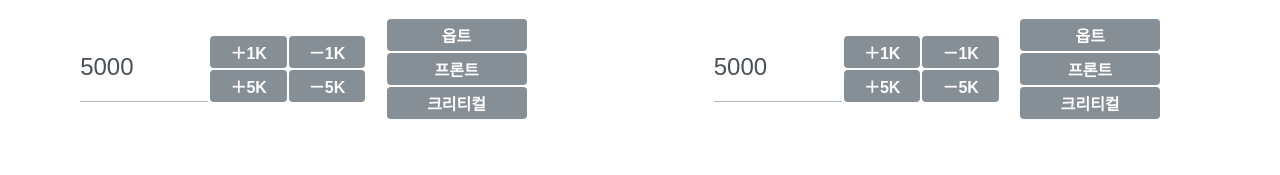
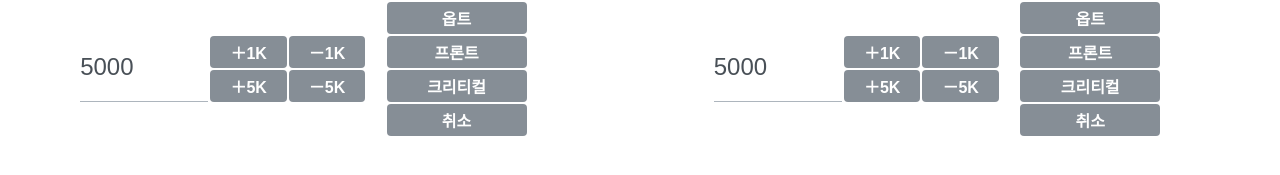
Before and after one commit to ygo-project/web-fe, a Vue app: page /fight in a window 1280 px wide. Shown: the part 391-566 px from the top of the page. Built offline with nearby package versions, Linux system fonts and the light colour scheme; no server answers.

Commit message:
되돌리기(취소) 기능 추가

```diff
--- a/src/pages/Fight/FightBoard/FightBoard.vue
+++ b/src/pages/Fight/FightBoard/FightBoard.vue
@@ -8,12 +8,15 @@ const props = defineProps({
     fightPointDisplay: Array,
     fightPointReal: Array,
     criticalPoints: Array,
+    log: Array,
     isUpSideDown: Boolean,
 });
 
 const amount = ref(5000);
 const isOverTrigger = ref(false);
+const isFrontTrigger = ref(false);
 const isCriticalTrigger = ref(false);
+const isCancel = ref(false);
 
 const increaseAmount = () => {
     amount.value = amount.value + 1000;
@@ -40,12 +43,25 @@ const setPower = (idx) => {
         isCriticalTrigger.value = false;
         // 크리티컬 + 1
         props.criticalPoints[idx] += 1;
+        props.log.push({
+            idx: idx,
+            trigger: 'critical',
+            amount: 1,
+        });
         return;
     }
 
     const now = props.fightPointReal[idx];
     const pur = now + amount.value;
     props.fightPointReal[idx] = pur;
+
+    if (!isCancel.value && !isFrontTrigger.value) {
+        props.log.push({
+            idx: idx,
+            trigger: 'power',
+            amount: amount.value,
+        });
+    }
 
     const diff = Math.ceil((pur - now) / 21);
     let time = 0;
@@ -81,6 +97,7 @@ const setFrontPower = () => {
     amount.value = 10000;
     isOverTrigger.value = false;
     isCriticalTrigger.value = false;
+    isFrontTrigger.value = true;
 
     if (props.isUpSideDown) {
         setPower(0);
@@ -91,10 +108,18 @@ const setFrontPower = () => {
         setPower(3);
         setPower(5);
     }
+
+    props.log.push({
+        idx: -1,
+        trigger: 'front',
+        amount: props.isUpSideDown ? 1 : -1,
+    });
+    isFrontTrigger.value = false;
 }
 
 const setOverTrigger = () => {
     amount.value = 100000000;
+    isFrontTrigger.value = false;
     isCriticalTrigger.value = false;
 
     isOverTrigger.value = true;
@@ -102,9 +127,42 @@ const setOverTrigger = () => {
 
 const setCriticalTrigger = () => {
     amount.value = 10000;
+    isFrontTrigger.value = false;
     isOverTrigger.value = false;
 
     isCriticalTrigger.value = true;
+}
+
+const cancelLastSetting = () => {
+    if (props.log.length === 0) return;
+
+    let lastLog = props.log.pop(); // idx, trigger, amount
+
+    if (lastLog.trigger === 'front') {
+        let tmp = amount.value;
+        isCancel.value = true;
+        amount.value = -10000;
+        if (lastLog.amount > 0) {
+            setPower(0);
+            setPower(2);
+            setPower(4);
+        } else {
+            setPower(1);
+            setPower(3);
+            setPower(5);
+        }
+        amount.value = tmp;
+        isCancel.value = false;
+    } else if (lastLog.trigger === 'critical'){
+        props.criticalPoints[lastLog.idx] -= 1;
+    } else {
+        let tmp = amount.value;
+        isCancel.value = true;
+        amount.value = -1 * lastLog.amount;
+        setPower(lastLog.idx);
+        amount.value = tmp;
+        isCancel.value = false;
+    }
 }
 </script>
 
@@ -112,7 +170,7 @@ const setCriticalTrigger = () => {
     <div class="board-container">
         <FightField :fight-points="props.fightPointDisplay" :set-power="setPower" :is-up-side-down="isUpSideDown" :critical-points="criticalPoints" />
         <FightKeyboard :amount="amount" :up="increaseAmount" :down="decreaseAmount" :large-up="increaseLarge" :large-down="decreaseLarge"
-                       :front="setFrontPower" :over="setOverTrigger" :critical="setCriticalTrigger" />
+                       :front="setFrontPower" :over="setOverTrigger" :critical="setCriticalTrigger" :cancel="cancelLastSetting" />
     </div>
 </template>
 
--- a/src/pages/Fight/FightBoard/FightKeyboard/FightKeyboard.vue
+++ b/src/pages/Fight/FightBoard/FightKeyboard/FightKeyboard.vue
@@ -12,7 +12,8 @@ const props = defineProps({
     largeDown: Function,
     front: Function,
     over: Function,
-    critical: Function
+    critical: Function,
+    cancel: Function,
 });
 </script>
 
@@ -31,6 +32,7 @@ const props = defineProps({
             <YgoButton color="darkgray" :click-event="over">옵트</YgoButton>
             <YgoButton color="darkgray" :click-event="front">프론트</YgoButton>
             <YgoButton color="darkgray" :click-event="critical">크리티컬</YgoButton>
+            <YgoButton color="darkgray" :click-event="cancel">취소</YgoButton>
         </div>
     </div>
 </template>
--- a/src/pages/Fight/FightPage.vue
+++ b/src/pages/Fight/FightPage.vue
@@ -7,10 +7,12 @@ import YgoButton from "@/components/atom/YgoButton.vue";
 const aPlayerFightPointReal = ref([ 0, 0, 0, 0, 0, 0 ]);
 const aPlayerFightPoint = ref([ 0, 0, 0, 0, 0, 0 ]);
 const aPlayerCriticalPoint = ref([ 0, 0, 0, 0, 0, 0 ]);
+const aPlayerLog = ref([]);
 
 const bPlayerFightPointReal = ref([ 0, 0, 0, 0, 0, 0 ]);
 const bPlayerFightPoint = ref([ 0, 0, 0, 0, 0, 0 ]);
 const bPlayerCriticalPoint = ref([ 0, 0, 0, 0, 0, 0 ]);
+const bPlayerLog = ref([]);
 
 const init = () => {
     aPlayerFightPointReal.value = [ 0, 0, 0, 0, 0, 0 ];
@@ -21,6 +23,9 @@ const init = () => {
 
     aPlayerCriticalPoint.value = [ 0, 0, 0, 0, 0, 0 ];
     bPlayerCriticalPoint.value = [ 0, 0, 0, 0, 0, 0 ];
+
+    aPlayerLog.value = [];
+    bPlayerLog.value = [];
 }
 </script>
 
@@ -28,14 +33,14 @@ const init = () => {
     <div class="fight-container">
         <div class="board-container">
             <FightBoard :fight-point-display="aPlayerFightPoint" :fight-point-real="aPlayerFightPointReal"
-                        :critical-points="aPlayerCriticalPoint" :is-up-side-down="false" />
+                        :critical-points="aPlayerCriticalPoint" :log="aPlayerLog" :is-up-side-down="false" />
         </div>
         <div class="util-container">
             <YgoButton :click-event="init">턴 종료</YgoButton>
         </div>
         <div class="board-container">
             <FightBoard :fight-point-display="bPlayerFightPoint" :fight-point-real="bPlayerFightPointReal"
-                        :critical-points="bPlayerCriticalPoint" :is-up-side-down="true" />
+                        :critical-points="bPlayerCriticalPoint" :log="bPlayerLog" :is-up-side-down="true" />
         </div>
     </div>
 </template>
```
